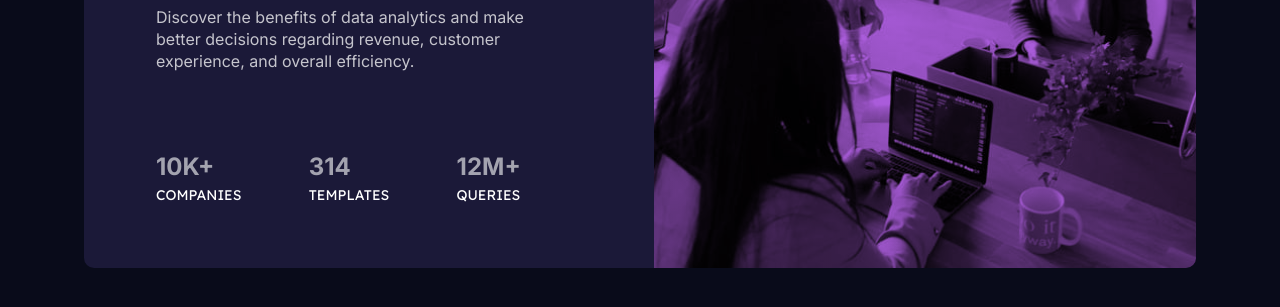
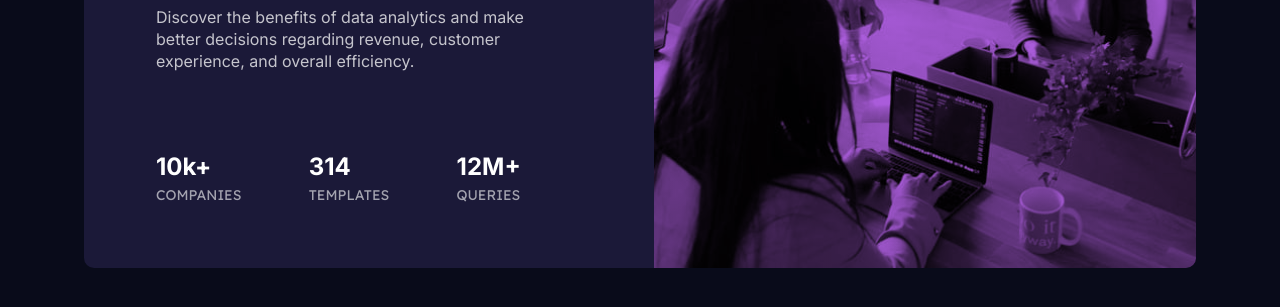
Before and after one commit to aUnicornDev/stats-preview-card-component-main, a plain HTML site: page index.html in a window 1280 px wide. Shown: the part 357-664 px from the top of the page. Drawn offline with Linux system fonts and the light colour scheme.

Commit message:
CU-41hwkm : Switch figure and subtext color

```diff
--- a/index.html
+++ b/index.html
@@ -33,7 +33,7 @@
       experience, and overall efficiency.
     </p>
     <div class="card__stats">
-      <div class="card__stats-figure">10K+</div>
+      <div class="card__stats-figure">10k+</div>
       <div class="card__stats-subtext">Companies</div>
       <div class="card__stats-figure">314</div>
       <div class="card__stats-subtext">Templates</div>
--- a/style.scss
+++ b/style.scss
@@ -207,7 +207,7 @@ body{
         &-figure{
             font-size: 2.4rem;
             letter-spacing: 0;
-            color: var(--color-slight-white-heading);
+            color: var(--color-white);
             font-weight: 700;
 
 
@@ -215,7 +215,7 @@ body{
         &-subtext{
             letter-spacing: -.3;
             font-size: 1.4rem ;
-            color: var(--color-white);
+            color: var(--color-slight-white-heading);
             text-transform: uppercase;
             font-family: 'Lexend Deca', sans-serif;
             @include respond(phone){
```
Also changed, not shown: style.css, 1 other file.
